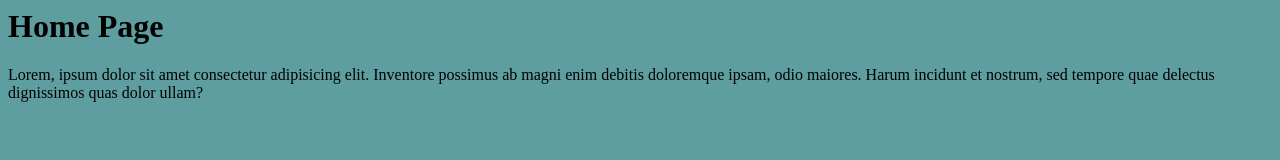
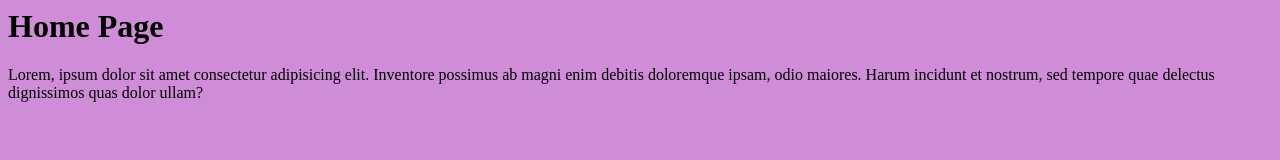
Before and after one commit to Butnamfa/git-workshop, a plain HTML site: page index.html in a window 1280 px wide. Drawn offline with Linux system fonts and the light colour scheme.

Commit message:
edit background to purple

```diff
--- a/css/style.css
+++ b/css/style.css
@@ -1,3 +1,3 @@
 body{
-    background-color: cadetblue;
+    background-color: rgb(207, 141, 216);
 }
```
